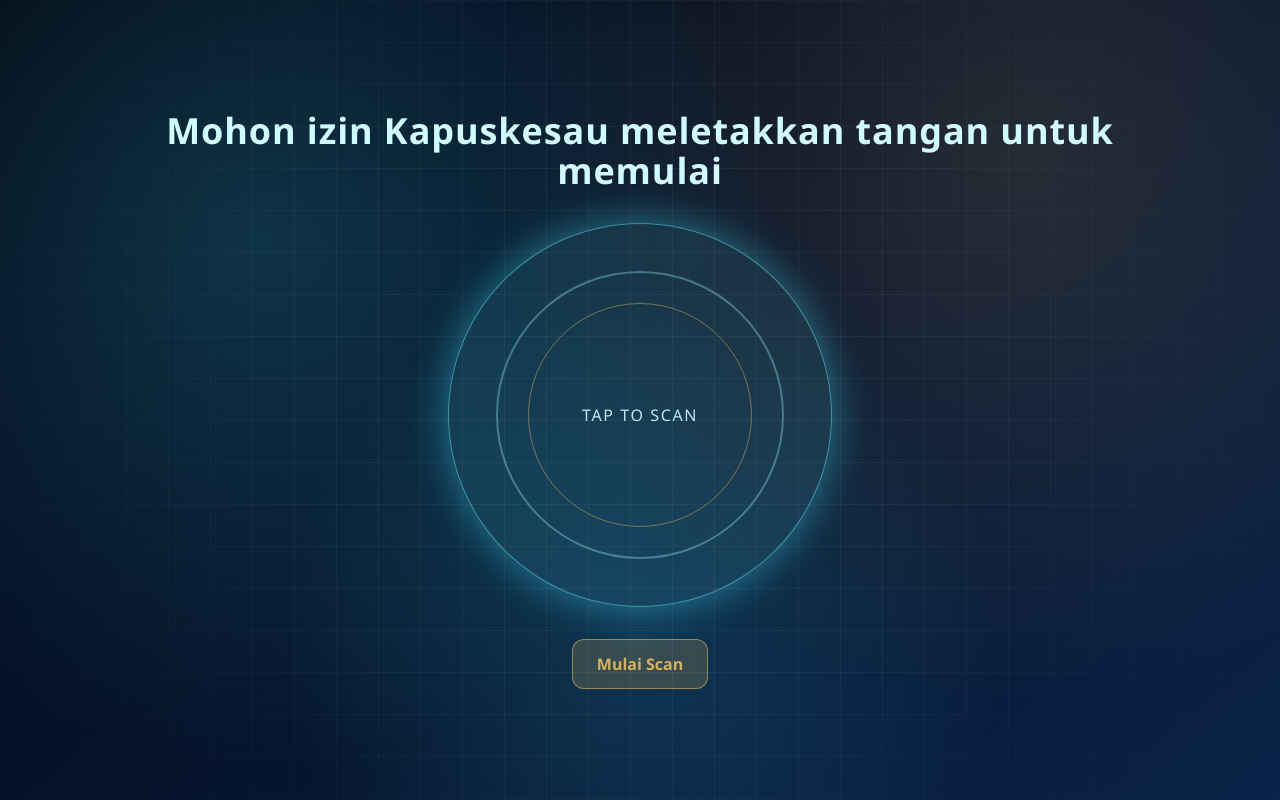
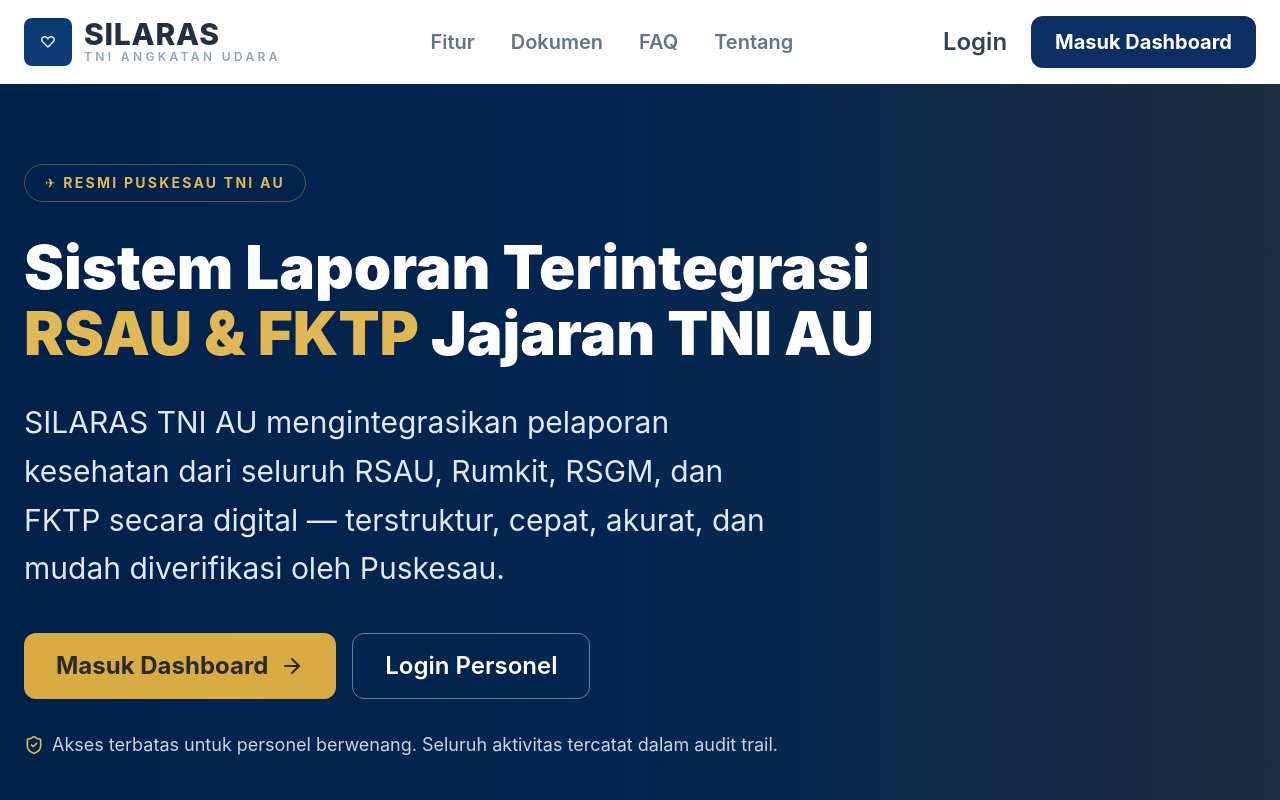
Before and after one commit to sobri3195/peresmian-tniau, a React (Vite) app: page / in a window 1280 px wide. Shown: the top 800 px of the page. Built offline with nearby package versions, Linux system fonts and the light colour scheme; the HTML template or start-up script is replaced by a standard one.

Commit message:
Implement SILARAS-style landing page layout

```diff
--- a/src/App.jsx
+++ b/src/App.jsx
@@ -1,38 +1,79 @@
-import { AnimatePresence, motion } from 'framer-motion';
-import { useState } from 'react';
-import HandScanner from './components/HandScanner';
-import LaunchScreen from './components/LaunchScreen';
+import { ArrowRight, ShieldCheck } from 'lucide-react';
+
+const stats = [
+  { label: 'RSAU/RUMKIT/RSGM PNBP', value: '19', suffix: 'Fasilitas' },
+  { label: 'RSAU BLU', value: '3', suffix: 'Fasilitas' },
+  { label: 'FKTP JAJARAN TNI AU', value: '58', suffix: 'Fasilitas' },
+  { label: 'TOTAL FASILITAS', value: '80', suffix: 'Terintegrasi' },
+];
 
 function App() {
-  const [phase, setPhase] = useState('scan');
+  return (
+    <main className="min-h-screen bg-slate-100 text-slate-900">
+      <header className="bg-white">
+        <div className="mx-auto flex max-w-7xl items-center justify-between px-6 py-4">
+          <div className="flex items-center gap-3">
+            <div className="flex h-12 w-12 items-center justify-center rounded-lg bg-[#0b3b75] text-white">♡</div>
+            <div>
+              <p className="text-3xl font-extrabold leading-none tracking-wide text-[#223041]">SILARAS</p>
+              <p className="text-xs font-semibold tracking-[0.28em] text-slate-400">TNI ANGKATAN UDARA</p>
+            </div>
+          </div>
 
-  return (
-    <main className="futuristic-bg grid-overlay relative flex h-screen w-screen items-center justify-center overflow-hidden text-white">
-      <AnimatePresence mode="wait">
-        {phase === 'scan' ? (
-          <motion.div
-            key="scan"
-            initial={{ opacity: 0, scale: 0.98 }}
-            animate={{ opacity: 1, scale: 1 }}
-            exit={{ opacity: 0, scale: 1.03, filter: 'blur(10px)' }}
-            transition={{ duration: 0.7 }}
-            className="w-full"
-          >
-            <HandScanner onComplete={() => setPhase('launch')} />
-          </motion.div>
-        ) : (
-          <motion.div
-            key="launch"
-            initial={{ opacity: 0, y: 40 }}
-            animate={{ opacity: 1, y: 0 }}
-            exit={{ opacity: 0 }}
-            transition={{ duration: 0.8 }}
-            className="w-full"
-          >
-            <LaunchScreen onReset={() => setPhase('scan')} />
-          </motion.div>
-        )}
-      </AnimatePresence>
+          <nav className="hidden items-center gap-9 text-xl font-semibold text-slate-500 md:flex">
+            <a href="#">Fitur</a>
+            <a href="#">Dokumen</a>
+            <a href="#">FAQ</a>
+            <a href="#">Tentang</a>
+          </nav>
+
+          <div className="flex items-center gap-6">
+            <button className="text-2xl font-semibold text-slate-700">Login</button>
+            <button className="rounded-xl bg-[#0b2f63] px-6 py-3 text-xl font-bold text-white">Masuk Dashboard</button>
+          </div>
+        </div>
+      </header>
+
+      <section className="bg-gradient-to-r from-[#00214a] via-[#032652] to-[#1d2c3f]">
+        <div className="mx-auto max-w-7xl px-6 py-20 text-white">
+          <div className="max-w-4xl">
+            <span className="inline-flex items-center gap-2 rounded-full border border-[#c8a24d]/40 px-5 py-2 text-sm font-bold tracking-[0.16em] text-[#e0b856]">
+              ✈ RESMI PUSKESAU TNI AU
+            </span>
+            <h1 className="mt-8 text-6xl font-black leading-[1.1]">
+              Sistem Laporan Terintegrasi
+              <br />
+              <span className="text-[#e0b856]">RSAU & FKTP</span> Jajaran TNI AU
+            </h1>
+            <p className="mt-8 max-w-3xl text-3xl leading-relaxed text-slate-200">
+              SILARAS TNI AU mengintegrasikan pelaporan kesehatan dari seluruh RSAU, Rumkit, RSGM, dan FKTP
+              secara digital — terstruktur, cepat, akurat, dan mudah diverifikasi oleh Puskesau.
+            </p>
+
+            <div className="mt-10 flex flex-wrap gap-4">
+              <button className="inline-flex items-center gap-3 rounded-xl bg-[#d9ab43] px-8 py-4 text-2xl font-bold text-[#2a2a2a]">
+                Masuk Dashboard <ArrowRight className="h-6 w-6" />
+              </button>
+              <button className="rounded-xl border border-white/40 px-8 py-4 text-2xl font-semibold text-white">Login Personel</button>
+            </div>
+
+            <p className="mt-8 inline-flex items-center gap-2 text-lg text-slate-300">
+              <ShieldCheck className="h-5 w-5 text-[#e0b856]" />
+              Akses terbatas untuk personel berwenang. Seluruh aktivitas tercatat dalam audit trail.
+            </p>
+          </div>
+        </div>
+      </section>
+
+      <section className="mx-auto grid max-w-7xl gap-6 px-6 py-12 md:grid-cols-2 xl:grid-cols-4">
+        {stats.map((item) => (
+          <article key={item.label} className="rounded-2xl border border-slate-200 bg-white p-8 shadow-sm">
+            <p className="text-sm font-extrabold tracking-wider text-slate-500">{item.label}</p>
+            <p className="mt-3 text-6xl font-black text-[#08376d]">{item.value}</p>
+            <p className="text-3xl text-slate-500">{item.suffix}</p>
+          </article>
+        ))}
+      </section>
     </main>
   );
 }
--- a/src/index.css
+++ b/src/index.css
@@ -2,32 +2,7 @@
 @tailwind components;
 @tailwind utilities;
 
-:root {
-  color-scheme: dark;
-}
-
 body {
   margin: 0;
-  font-family: 'Segoe UI', Tahoma, Geneva, Verdana, sans-serif;
-  background: #030b1f;
-  overflow: hidden;
+  font-family: 'Inter', 'Segoe UI', Tahoma, Geneva, Verdana, sans-serif;
 }
-
-.futuristic-bg {
-  background:
-    radial-gradient(circle at 20% 30%, rgba(66, 229, 255, 0.18), transparent 45%),
-    radial-gradient(circle at 80% 20%, rgba(216, 177, 90, 0.15), transparent 45%),
-    radial-gradient(circle at 50% 80%, rgba(66, 229, 255, 0.15), transparent 40%),
-    linear-gradient(140deg, #020611, #06152f 55%, #0a2348);
-}
-
-.grid-overlay::before {
-  content: '';
-  position: absolute;
-  inset: 0;
-  background-image: linear-gradient(rgba(255,255,255,0.05) 1px, transparent 1px),
-    linear-gradient(90deg, rgba(255,255,255,0.05) 1px, transparent 1px);
-  background-size: 42px 42px;
-  mask-image: radial-gradient(circle at center, black 35%, transparent 95%);
-  pointer-events: none;
-}
```
